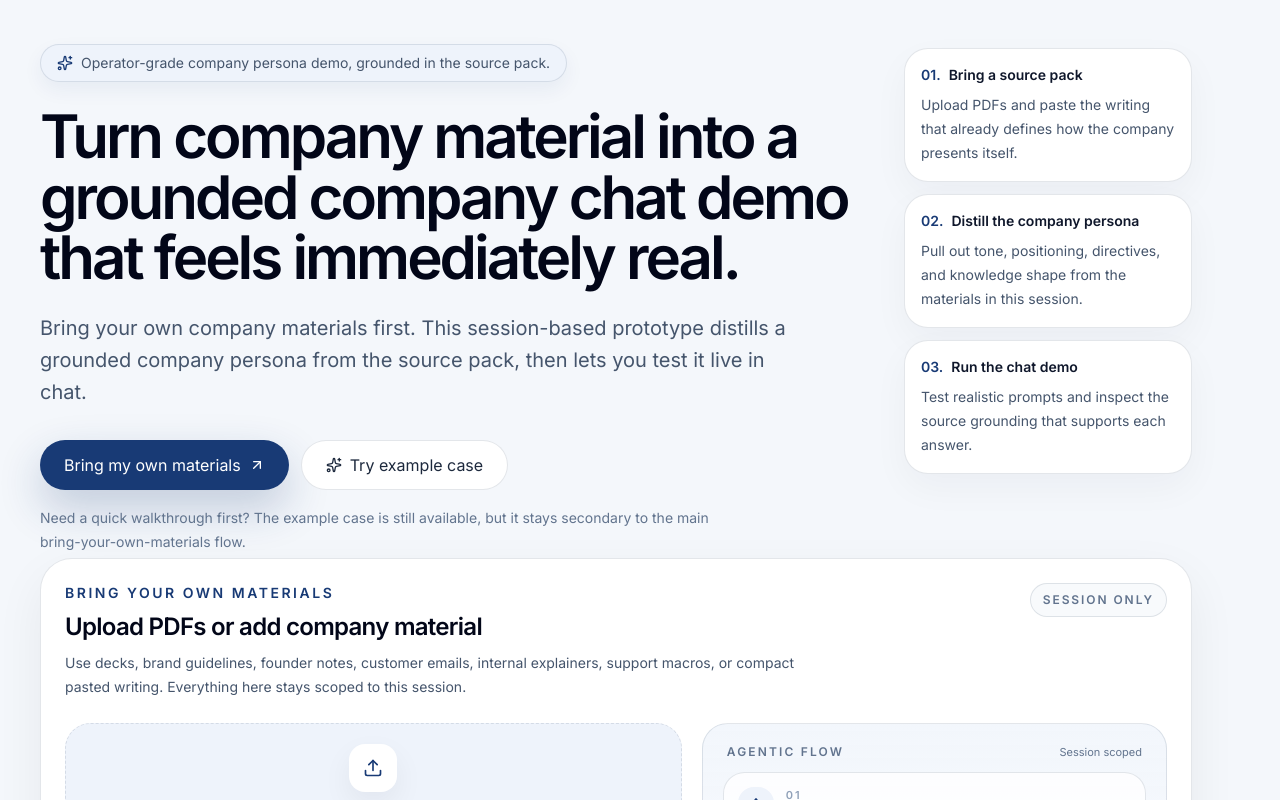
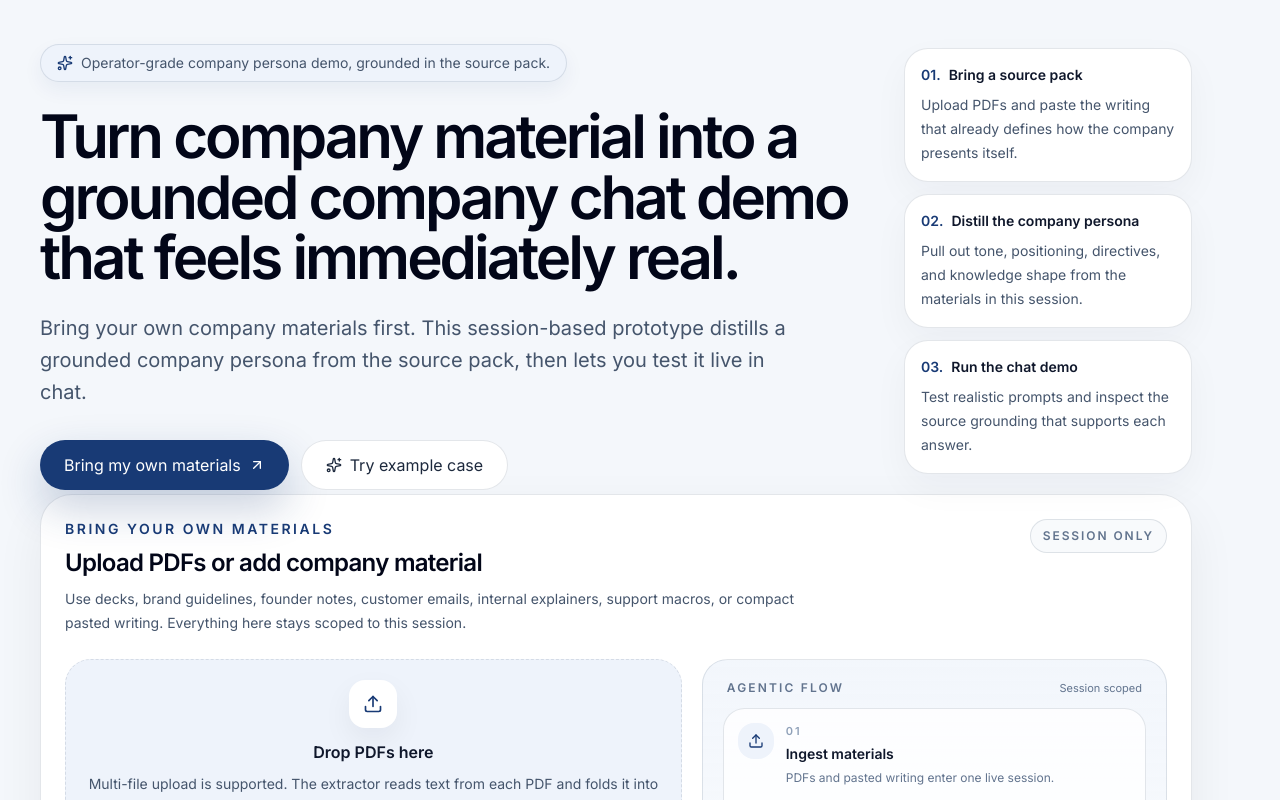
Before and after one commit to SY227/company-persona-studio, a Next.js app: page / in a window 1280 px wide. Shown: the top 800 px of the page. Built offline with nearby package versions, Linux system fonts and the light colour scheme.

Commit message:
Remove hero footnote

```diff
--- a/src/components/house-voice-app.tsx
+++ b/src/components/house-voice-app.tsx
@@ -376,9 +376,6 @@ export function HouseVoiceApp() {
                   Try example case
                 </button>
               </div>
-              <p className="mt-4 max-w-2xl text-sm leading-6 text-slate-500">
-                Need a quick walkthrough first? The example case is still available, but it stays secondary to the main bring-your-own-materials flow.
-              </p>
             </div>
 
             <div className="space-y-3 lg:pt-1">
```
